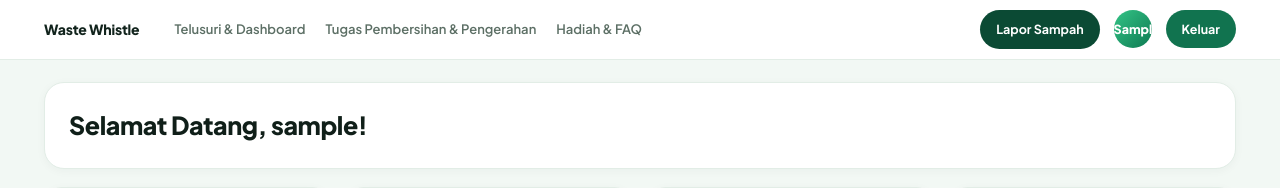
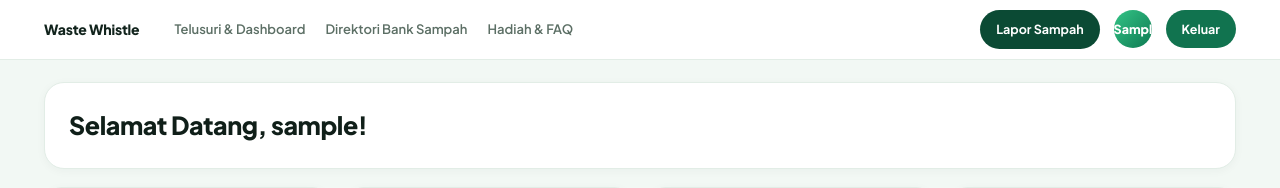
Before and after one commit to pbp-kelompok-b9/WasteWhistle, a Django app: template templates/dashboard.html in a window 1280 px wide. Shown: the top 188 px of the page. Run offline with Django 5.2, Linux system fonts and the light colour scheme; the template is opened without the code that fills it: most values are stand-ins (such as "Sample title", 1, 10 or a date in 2020).

Commit message:
fix: benerin topbar dan ganti nama dan redirect.

```diff
--- a/templates/topbar.html
+++ b/templates/topbar.html
@@ -7,7 +7,7 @@
         <!-- Desktop Navigation -->
         <nav class="nav-group">
             <a class="nav-link {% if active_page == 'dashboard' %}is-active{% endif %}" href="{% url 'dashboard' %}">Telusuri &amp; Dashboard</a>
-            <a class="nav-link {% if active_page == 'dispatch' %}is-active{% endif %}" href="#">Tugas Pembersihan &amp; Pengerahan</a>
+            <a class="nav-link {% if active_page == 'dispatch' %}is-active{% endif %}" href="{% url 'directory:show_directory'%}">Direktori Bank Sampah</a>
             <a class="nav-link {% if active_page == 'reward' %}is-active{% endif %}" href="#">Hadiah &amp; FAQ</a>
         </nav>
 
```
